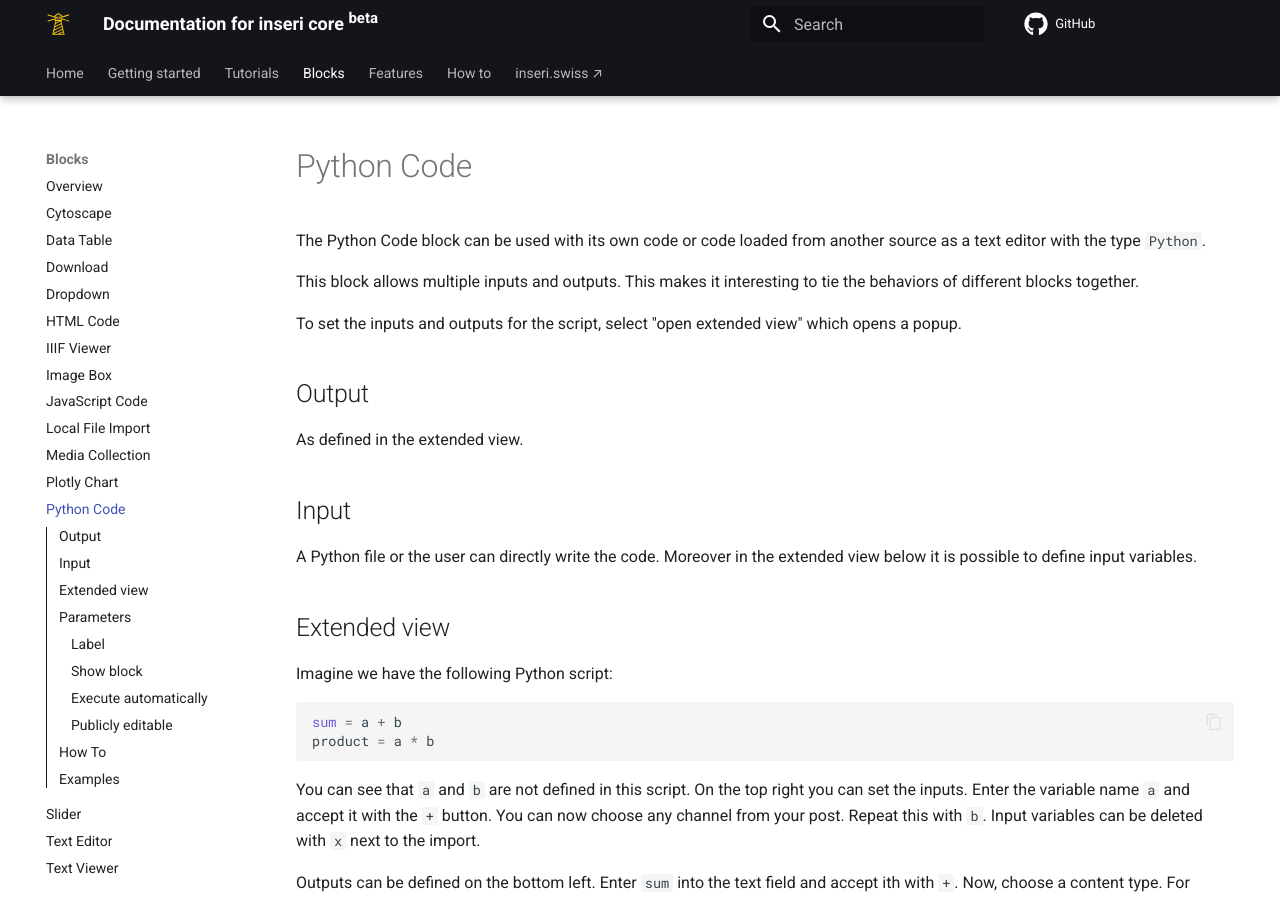
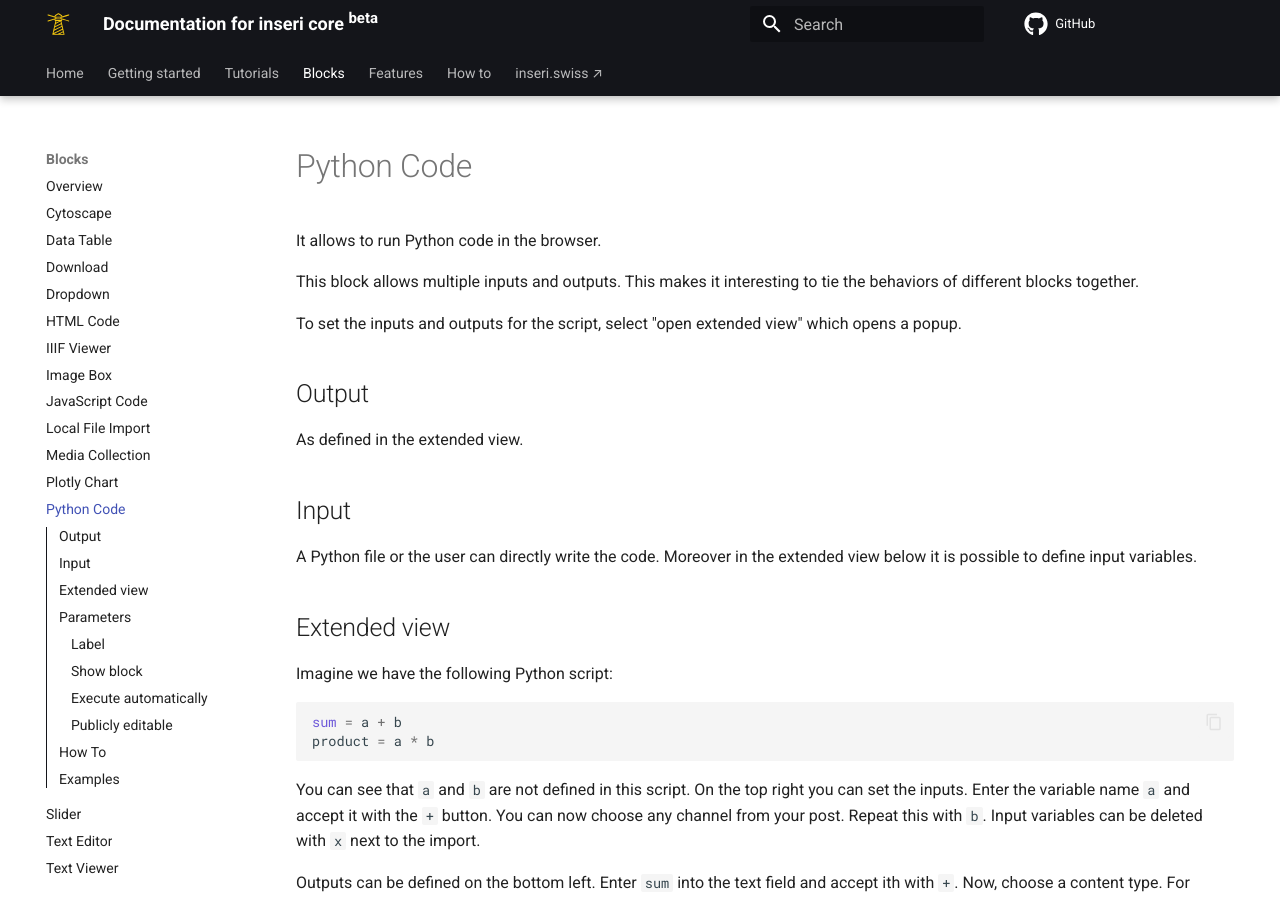
Before and after one commit to inseri-swiss/inseri-core-wp, an MkDocs documentation site: the page built from docs/blocks/python.md, in a window 1280 px wide and 900 px high. Built offline with MkDocs 1.6.1 and Material for MkDocs 9.7.7, drawn with Linux system fonts in a browser that asks for light colours; comment, search, counter and statistics services are not loaded.

Commit message:
docs: update Python

```diff
--- a/docs/blocks/python.md
+++ b/docs/blocks/python.md
@@ -1,6 +1,6 @@
 # Python Code
 
-The Python Code block can be used with its own code or code loaded from another source as a text editor with the type `Python`.
+It allows to run Python code in the browser.
 
 This block allows multiple inputs and outputs. This makes it interesting to tie the behaviors of different blocks together.
 
```
